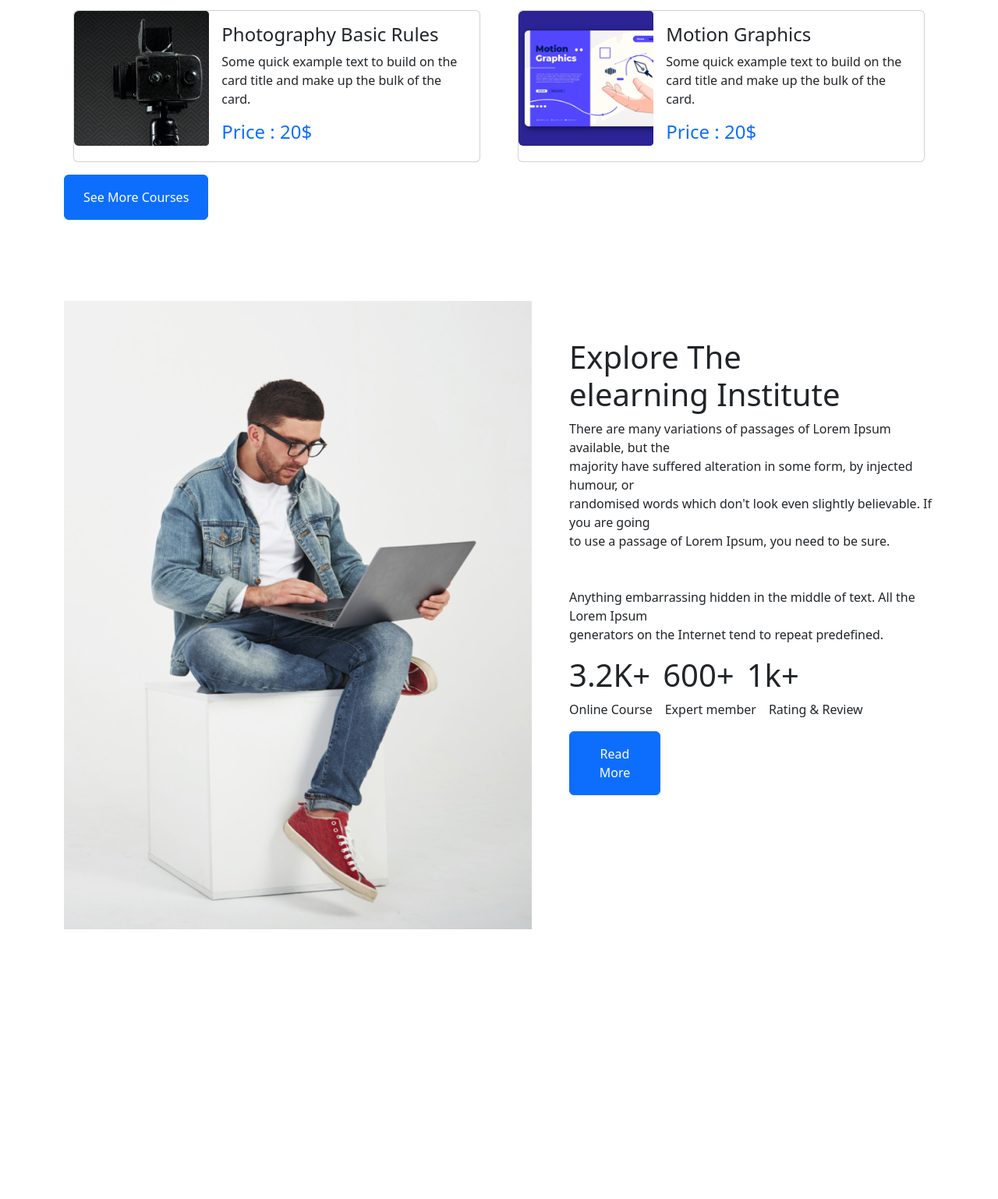
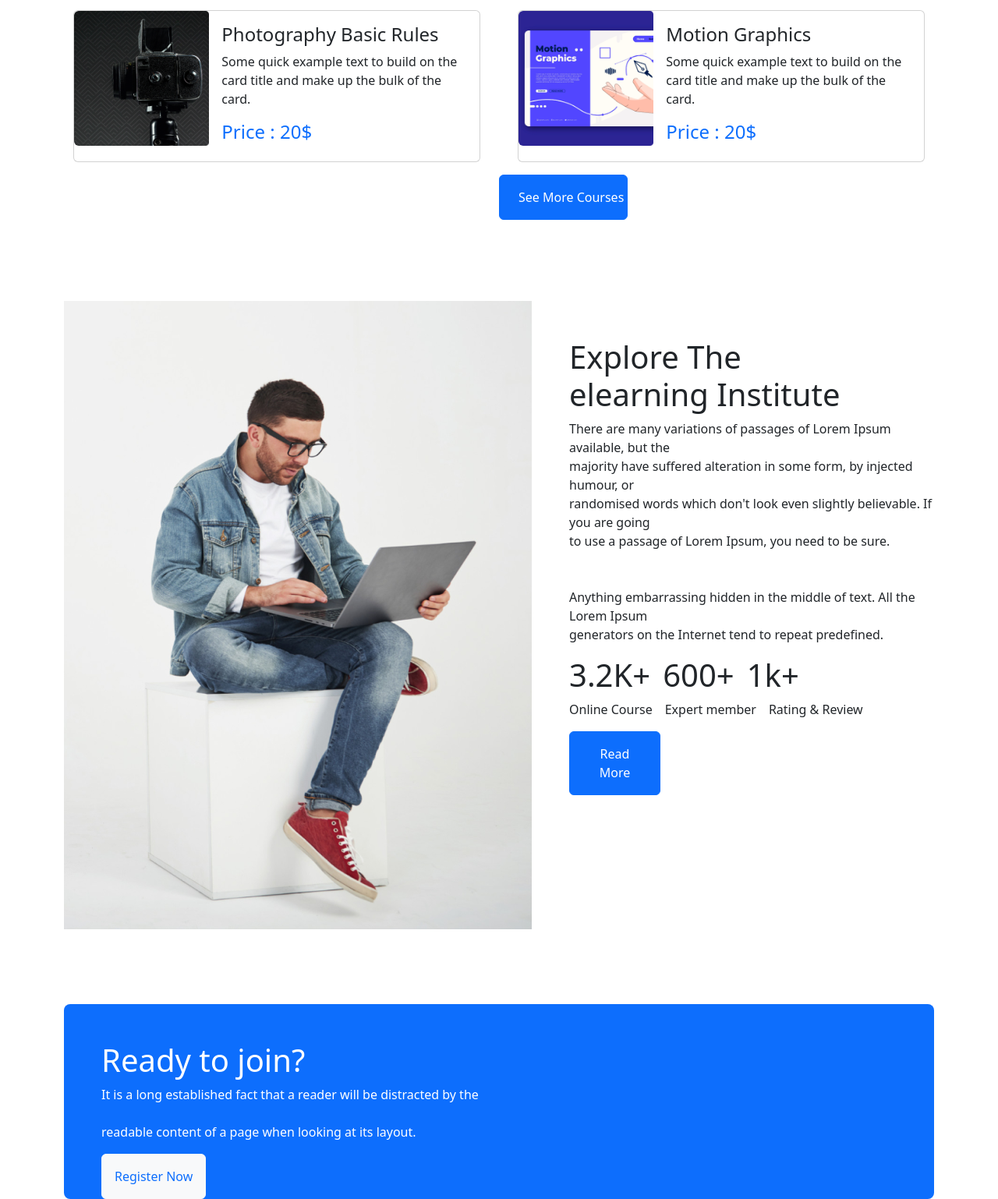
Before and after one commit to kazirauf/edtech-websit-boostrap, a plain HTML site: page index.html in a window 1280 px wide. Shown: the part 1303-2841 px from the top of the page at 78% size. Before the commit the page ends 2591 px from the top, so only its background shows below. Drawn offline with nearby package versions, Linux system fonts and the light colour scheme.

Commit message:
make web

```diff
--- a/css/style.css
+++ b/css/style.css
@@ -30,3 +30,12 @@
 .py-1{
      margin-top: 30%;
 }
+/* main extra */
+.h6{
+     text-decoration: none;
+       padding-left: 50%;
+}
+.border li{
+       list-style: none;
+       width: 10px;
+}
--- a/index.html
+++ b/index.html
@@ -206,7 +206,7 @@
           </div>
          </div>
         </div>
-         <button class="btn btn-primary bg-primary py-3 px-4 h2 ">
+         <button class="btn btn-primary bg-primary py-3 px-4 h2 pe-1">
           See More Courses
 
          </button>
@@ -249,6 +249,23 @@
           </div>
 
         </section>
+        <!-- main extra -->
+        <section class="container">
+          <div class="bg-primary text-white  rounded-3 px-5 pt-5">
+          <div class="">
+           <h1>Ready to join?
+          </h1>
+          <p>It is a long established fact that a reader will be distracted by the <br>
+            <br>
+            readable content of a page when looking at its layout.
+          </p>
+            <button class="btn btn-light py-3 px-3">
+              <a style="text-decoration: none; display: flex; justify-content: end;" href=""> Register Now</a>
+
+            </button>
+         </div>
+
+        </section>
       </main>
     <script src="https://cdn.jsdelivr.net/npm/bootstrap@5.2.0/dist/js/bootstrap.bundle.min.js" integrity="sha384-A3rJD856KowSb7dwlZdYEkO39Gagi7vIsF0jrRAoQmDKKtQBHUuLZ9AsSv4jD4Xa" crossorigin="anonymous"></script>
   </body>
```
